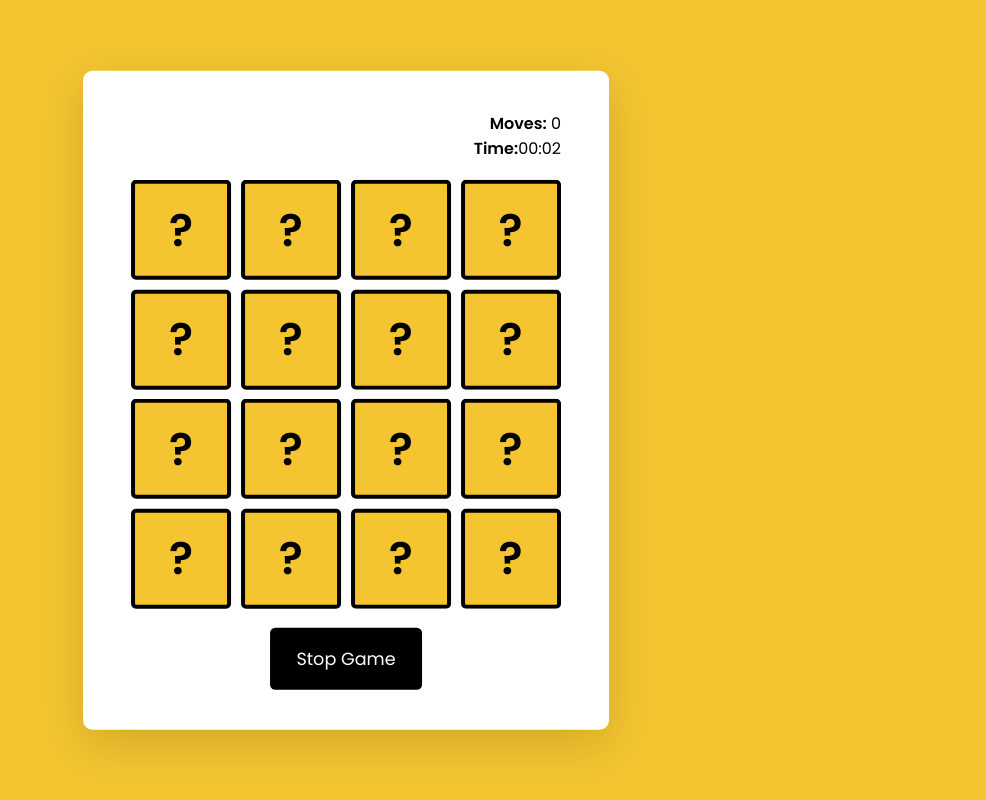
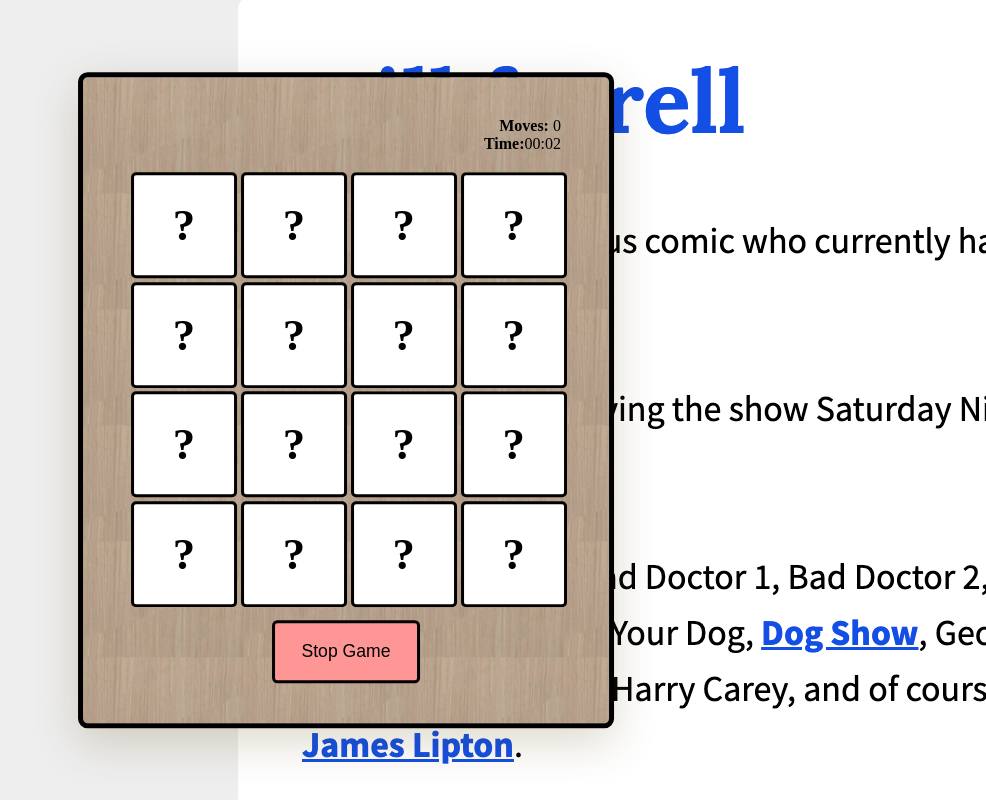
Before and after one commit to joshmurphydesign/memory-game, a plain HTML site: page index.html in a window 1280 px wide. Both pictures are taken after a click on the button "Start Game". Shown: the whole page, without its empty margins (294-1280 px from the left). Drawn offline with Linux system fonts and the light colour scheme.

Commit message:
newversion

```diff
--- a/script.js
+++ b/script.js
@@ -12,18 +12,18 @@ let secondCard = false;
 
 //Items array
 const items = [
-  { name: "bee", image: "bee.png" },
-  { name: "crocodile", image: "crocodile.png" },
-  { name: "macaw", image: "macaw.png" },
-  { name: "gorilla", image: "gorilla.png" },
-  { name: "tiger", image: "tiger.png" },
-  { name: "monkey", image: "monkey.png" },
-  { name: "chameleon", image: "chameleon.png" },
-  { name: "piranha", image: "piranha.png" },
-  { name: "anaconda", image: "anaconda.png" },
-  { name: "sloth", image: "sloth.png" },
-  { name: "cockatoo", image: "cockatoo.png" },
-  { name: "toucan", image: "toucan.png" },
+  { name: "expression1", image: "Frame 1.png" },
+  { name: "expression2", image: "Frame 2.png" },
+  { name: "expression3", image: "Frame 3.png" },
+  { name: "expression4", image: "Frame 4.png" },
+  { name: "expression5", image: "Frame 5.png" },
+  { name: "expression6", image: "Frame 6.png" },
+  { name: "expression7", image: "Frame 7.png" },
+  { name: "expression8", image: "Frame 8.png" },
+  { name: "expression9", image: "Frame 9.png" },
+  { name: "expression10", image: "Frame 10.png" },
+  { name: "expression11", image: "Frame 11.png" },
+  { name: "expression12", image: "Frame 12.png" },
 ];
 
 //Initial Time
--- a/style.css
+++ b/style.css
@@ -1,23 +1,27 @@
+<link href="https://fonts.googleapis.com/css2?family=Happy+Monkey&display=swap" rel="stylesheet">
+
 * {
   padding: 0;
   margin: 0;
   box-sizing: border-box;
-  font-family: "Poppins", sans-serif;
+  font-family: 'Happy Monkey', regular;
 }
 body {
-  background-color: #f4c531;
+  /* background-color: #f4c531; */
+  background-image: url("backgroundurban.png");
 }
 .wrapper {
   box-sizing: content-box;
   width: 26.87em;
   padding: 2.5em 3em;
-  background-color: #ffffff;
+  background-image: url("hardwood.png");
   position: absolute;
   transform: translate(-50%, -50%);
   left: 50%;
   top: 50%;
   border-radius: 0.6em;
   box-shadow: 0 0.9em 2.8em rgba(86, 66, 0, 0.2);
+  border: 5px solid #000000;
 }
 .game-container {
   position: relative;
@@ -47,17 +51,17 @@ body {
   display: flex;
   align-items: center;
   justify-content: center;
-  border: 4px solid #000000;
+  border: 3px solid #000000;
   transition: transform 0.7s ease-out;
   backface-visibility: hidden;
 }
 .card-before {
-  background-color: #f4c531;
+  background-color: rgb(255, 255, 255);
   font-size: 2.8em;
   font-weight: 600;
 }
 .card-after {
-  background-color: #ffffff;
+  background-color: #dadada;
   transform: rotateY(180deg);
 }
 .card-container.flipped .card-before {
@@ -74,7 +78,7 @@ body {
   flex-direction: column;
   width: 100%;
   height: 100%;
-  background-color: #f4c531;
+  background-image: url("backgroundurban.png");
   top: 0;
 }
 button {
@@ -87,9 +91,17 @@ button {
   font-size: 1.1em;
   display: block;
   margin: 1.1em auto 0 auto;
-  background-color: #000000;
-  color: #ffffff;
+  background-color: #ff9696;
+  color: #000000;
+  border: 3px solid #000000;
 }
+#start {
+  background-color: #64ff73;
+  color: #000000;
+  border: 3px solid #000000;
+  font-family: 'Happy Monkey', regular;
+}
+
 .controls-container button {
   font-size: 1.3em;
   box-shadow: 0 0.6em 2em rgba(86, 66, 0, 0.2);
```
Also changed, not shown: Frame 1.png (added), Frame 10.png (added), Frame 11.png (added), Frame 12.png (added), Frame 2.png (added), Frame 3.png (added), Frame 4.png (added), Frame 5.png (added), Frame 6.png (added), Frame 7.png (added), Frame 8.png (added), Frame 9.png (added), backgroundurban.png (added), hardwood.png (added).
